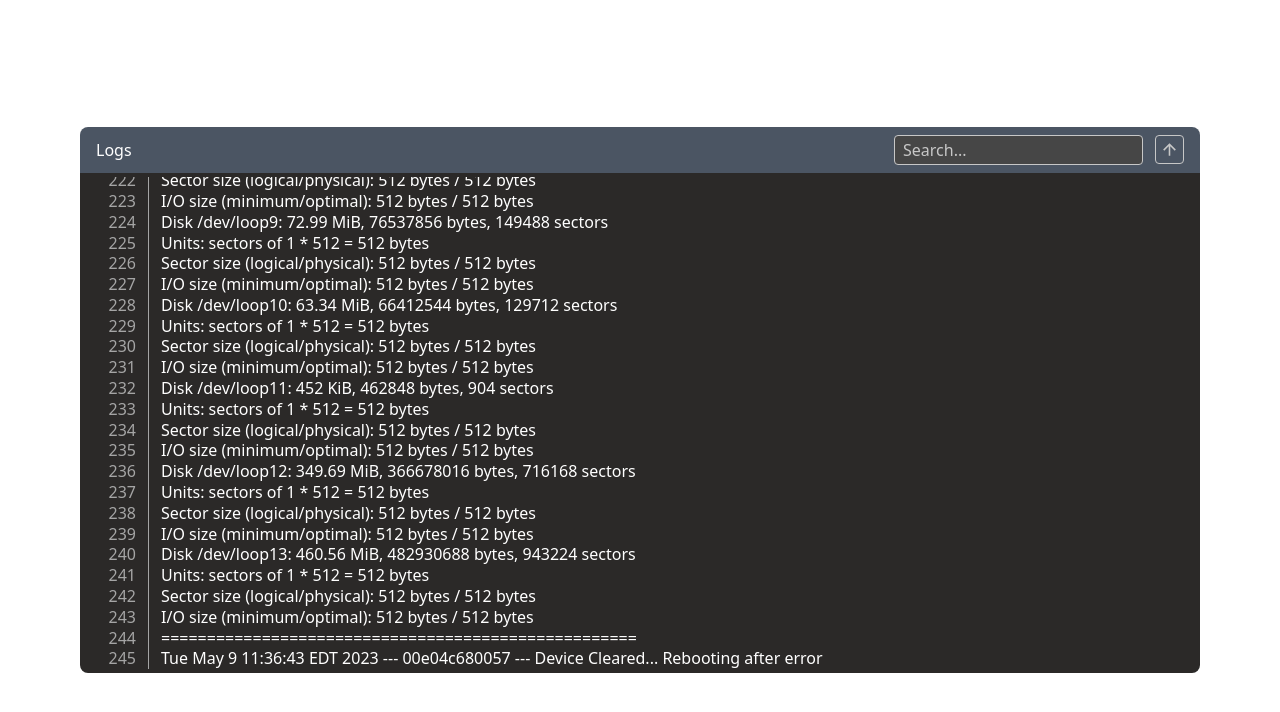
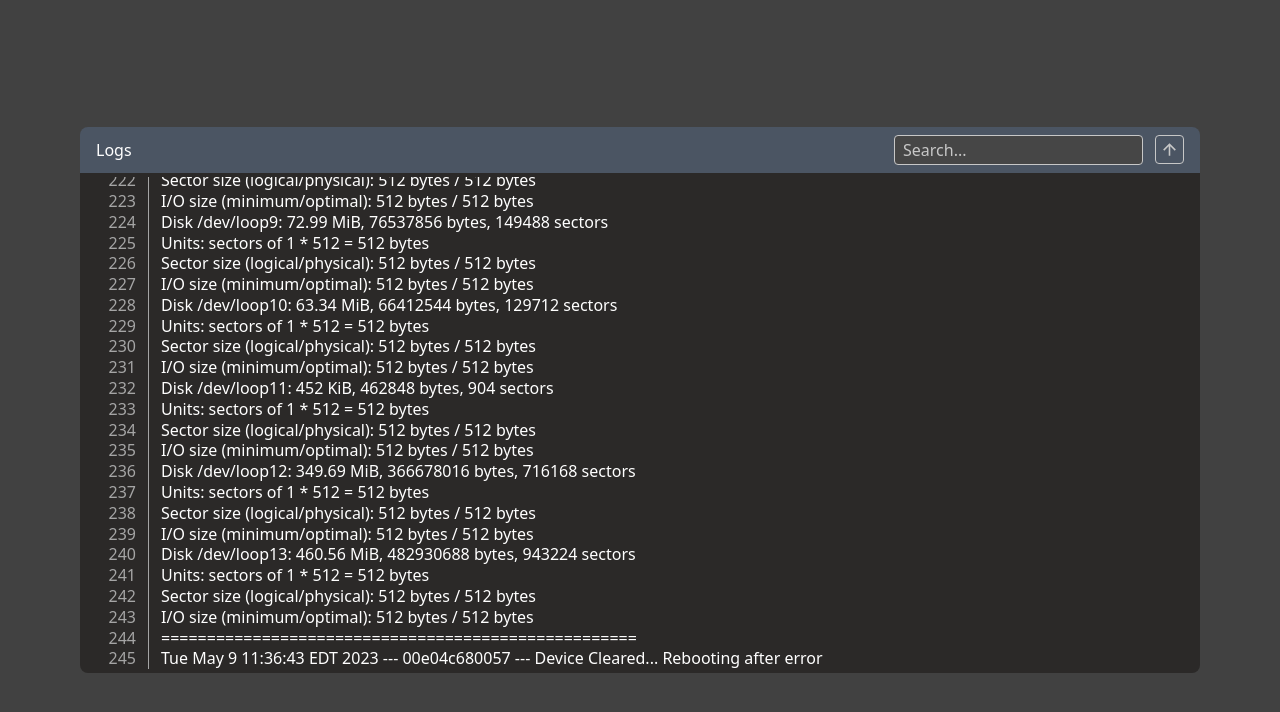
Before and after one commit to oleyva93/react-terminal-history, a React (Vite) app: page / in a window 1280 px wide. Shown: the top 712 px of the page. Built offline with nearby package versions, Linux system fonts and the light colour scheme.

Commit message:
Add multiple building config

```diff
--- a/src/app.jsx
+++ b/src/app.jsx
@@ -1,11 +1,14 @@
-import { fakeData } from "./fakeData";
+import { fakeData } from "./fake-data";
 import ReactTerminalHistory from "../lib/index.jsx";
-// import ReactTerminalHistory from "../dist/react-terminal-history.es";
+import "./index.css";
 
 function App() {
   return (
     <>
-      <div className="flex justify-center items-center h-screen p-20">
+      <div
+        className="background-pattern flex justify-center items-center h-screen p-20 pattern-cross pattern-red-500 pattern-bg-white
+  pattern-size-6 pattern-opacity-10"
+      >
         <ReactTerminalHistory data={fakeData} title="Logs" />
       </div>
     </>
--- /dev/null
+++ b/src/index.css
@@ -0,0 +1,6 @@
+.background-pattern {
+    background-color: #ffffff;
+    background-image: radial-gradient(#000000 0.4px, transparent 0.1px), radial-gradient(#626262 0.5px, #414141 0.5px);
+    background-size: 20px 20px;
+    background-position: 0 0,10px 10px;
+}
--- a/vite.config.js
+++ b/vite.config.publish.js
@@ -1,8 +1,8 @@
+import react from "@vitejs/plugin-react-swc";
+import { resolve } from "node:path";
 import { defineConfig } from "vite";
-import { resolve } from "node:path";
-import react from "@vitejs/plugin-react-swc";
+import cssInjectedByJsPlugin from "vite-plugin-css-injected-by-js";
 import * as packageJson from "./package.json";
-import cssInjectedByJsPlugin from "vite-plugin-css-injected-by-js";
 
 // https://vitejs.dev/config/
 export default defineConfig({
```
Also changed, not shown: package.json (+4 -3 lines), vite.config.site.js (added, +7 -0 lines), src/fake-data.js (renamed from src/fakeData.js).
